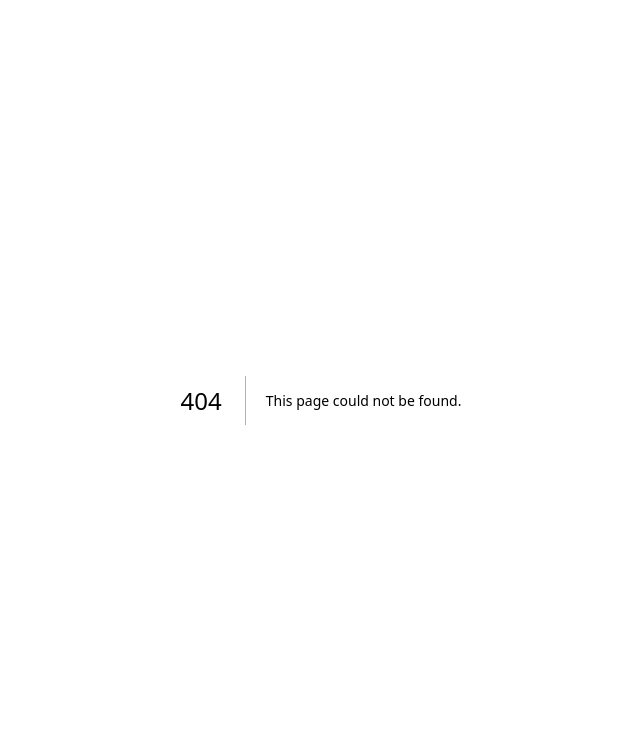
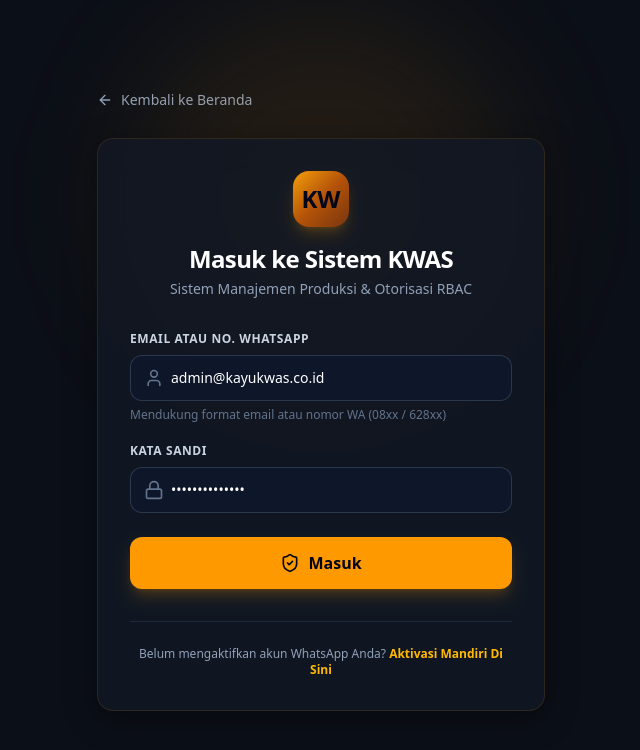
Before and after one commit to kwasdev/kayukwas-tracking-demo, a Next.js app in the folder frontend/: page /login in a window 1280 px wide. Before the commit this address had no page. Shown: the top 750 px of the page, without its empty margins (319-959 px from the left). Built offline with nearby package versions, Linux system fonts and the light colour scheme.

Commit message:
feat(frontend): add user login authentication page

```diff
--- /dev/null
+++ b/frontend/src/app/login/page.tsx
@@ -0,0 +1,143 @@
+'use client';
+
+import { useState } from 'react';
+import { useRouter } from 'next/navigation';
+import Link from 'next/link';
+import { Lock, User, ArrowLeft, AlertCircle, Loader2, ShieldCheck } from 'lucide-react';
+import { apiFetch, setToken, setStoredUser, LoginResponse } from '@/lib/api';
+
+export default function LoginPage() {
+  const router = useRouter();
+  const [identifier, setIdentifier] = useState('admin@kayukwas.co.id');
+  const [password, setPassword] = useState('AdminKWAS2026!');
+  const [loading, setLoading] = useState(false);
+  const [error, setError] = useState<string | null>(null);
+
+  const handleLogin = async (e: React.FormEvent) => {
+    e.preventDefault();
+    setError(null);
+    setLoading(true);
+
+    try {
+      const res = await apiFetch<LoginResponse>('/auth/login', {
+        method: 'POST',
+        body: JSON.stringify({ identifier, password }),
+      });
+
+      if (!res.success || !res.data) {
+        setError(res.message || 'Gagal masuk. Periksa kembali email/nomor WA dan kata sandi Anda.');
+        setLoading(false);
+        return;
+      }
+
+      setToken(res.data.token);
+      setStoredUser(res.data.user);
+      router.push('/dashboard');
+    } catch (err: any) {
+      setError(err.message || 'Terjadi kesalahan sistem');
+      setLoading(false);
+    }
+  };
+
+  return (
+    <div className="min-h-screen bg-[#0b0f17] flex flex-col justify-center items-center px-4 sm:px-6 lg:px-8 relative selection:bg-amber-500 selection:text-black">
+      {/* Background glow */}
+      <div className="absolute top-1/4 left-1/2 -translate-x-1/2 -translate-y-1/2 w-96 h-96 bg-amber-500/10 rounded-full blur-3xl pointer-events-none" />
+
+      {/* Back button */}
+      <div className="w-full max-w-md mb-6">
+        <Link
+          href="/"
+          className="inline-flex items-center gap-2 text-sm text-slate-400 hover:text-amber-400 transition-colors"
+        >
+          <ArrowLeft className="w-4 h-4" />
+          Kembali ke Beranda
+        </Link>
+      </div>
+
+      <div className="w-full max-w-md glass-card rounded-2xl p-8 border border-slate-800 shadow-2xl relative z-10">
+        {/* Header Logo */}
+        <div className="text-center mb-8">
+          <div className="w-14 h-14 rounded-2xl wood-gradient flex items-center justify-center font-bold text-slate-950 text-2xl mx-auto mb-4 shadow-lg shadow-amber-500/20">
+            KW
+          </div>
+          <h2 className="text-2xl font-bold text-white tracking-tight">Masuk ke Sistem KWAS</h2>
+          <p className="text-sm text-slate-400 mt-1">Sistem Manajemen Produksi & Otorisasi RBAC</p>
+        </div>
+
+        {error && (
+          <div className="mb-6 p-4 rounded-xl bg-red-500/10 border border-red-500/30 text-red-300 text-sm flex items-start gap-3">
+            <AlertCircle className="w-5 h-5 shrink-0 mt-0.5 text-red-400" />
+            <span>{error}</span>
+          </div>
+        )}
+
+        <form onSubmit={handleLogin} className="space-y-5">
+          <div>
+            <label className="block text-xs font-semibold uppercase tracking-wider text-slate-300 mb-2">
+              Email atau No. WhatsApp
+            </label>
+            <div className="relative">
+              <div className="absolute inset-y-0 left-0 pl-3.5 flex items-center pointer-events-none text-slate-500">
+                <User className="w-5 h-5" />
+              </div>
+              <input
+                type="text"
+                required
+                value={identifier}
+                onChange={(e) => setIdentifier(e.target.value)}
+                placeholder="admin@kayukwas.co.id atau 0812..."
+                className="w-full pl-10 pr-4 py-3 bg-slate-900/90 border border-slate-700/80 rounded-xl text-white placeholder-slate-500 focus:outline-none focus:border-amber-500 focus:ring-1 focus:ring-amber-500 text-sm transition-all"
+              />
+            </div>
+            <p className="text-xs text-slate-500 mt-1.5">Mendukung format email atau nomor WA (08xx / 628xx)</p>
+          </div>
+
+          <div>
+            <label className="block text-xs font-semibold uppercase tracking-wider text-slate-300 mb-2">
+              Kata Sandi
+            </label>
+            <div className="relative">
+              <div className="absolute inset-y-0 left-0 pl-3.5 flex items-center pointer-events-none text-slate-500">
+                <Lock className="w-5 h-5" />
+              </div>
+              <input
+                type="password"
+                required
+                value={password}
+                onChange={(e) => setPassword(e.target.value)}
+                placeholder="••••••••"
+                className="w-full pl-10 pr-4 py-3 bg-slate-900/90 border border-slate-700/80 rounded-xl text-white placeholder-slate-500 focus:outline-none focus:border-amber-500 focus:ring-1 focus:ring-amber-500 text-sm transition-all"
+              />
+            </div>
+          </div>
+
+          <button
+            type="submit"
+            disabled={loading}
+            className="w-full py-3.5 px-4 bg-amber-500 hover:bg-amber-400 disabled:opacity-50 text-slate-950 font-bold rounded-xl transition-all shadow-lg shadow-amber-500/20 flex items-center justify-center gap-2 mt-6 cursor-pointer"
+          >
+            {loading ? (
+              <>
+                <Loader2 className="w-5 h-5 animate-spin" />
+                Memverifikasi...
+              </>
+            ) : (
+              <>
+                <ShieldCheck className="w-5 h-5" />
+                Masuk
+              </>
+            )}
+          </button>
+        </form>
+
+        <div className="mt-8 pt-6 border-t border-slate-800 text-center text-xs text-slate-400">
+          Belum mengaktifkan akun WhatsApp Anda?{' '}
+          <Link href="/aktivasi" className="text-amber-400 font-semibold hover:underline">
+            Aktivasi Mandiri Di Sini
+          </Link>
+        </div>
+      </div>
+    </div>
+  );
+}
```
